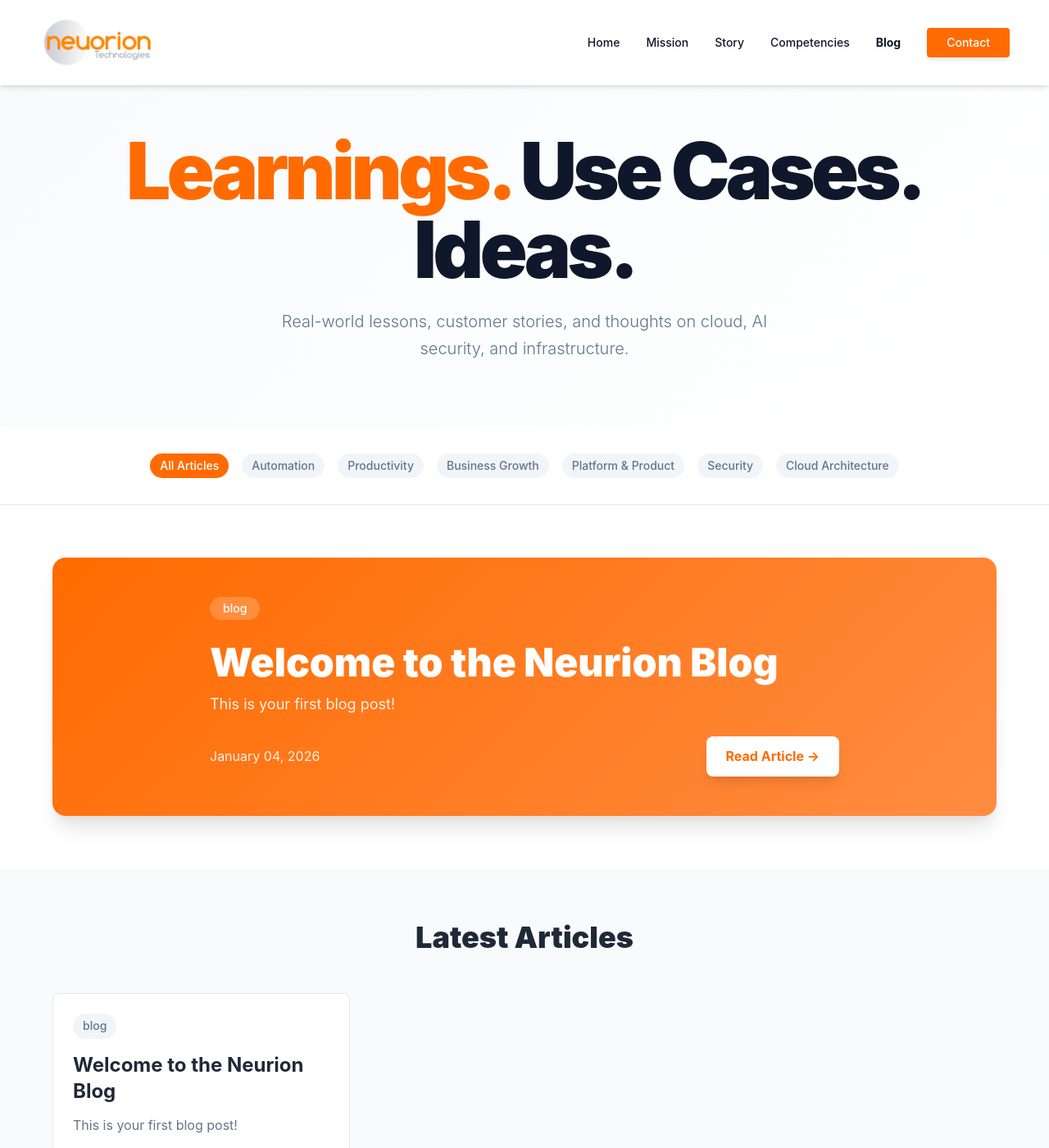
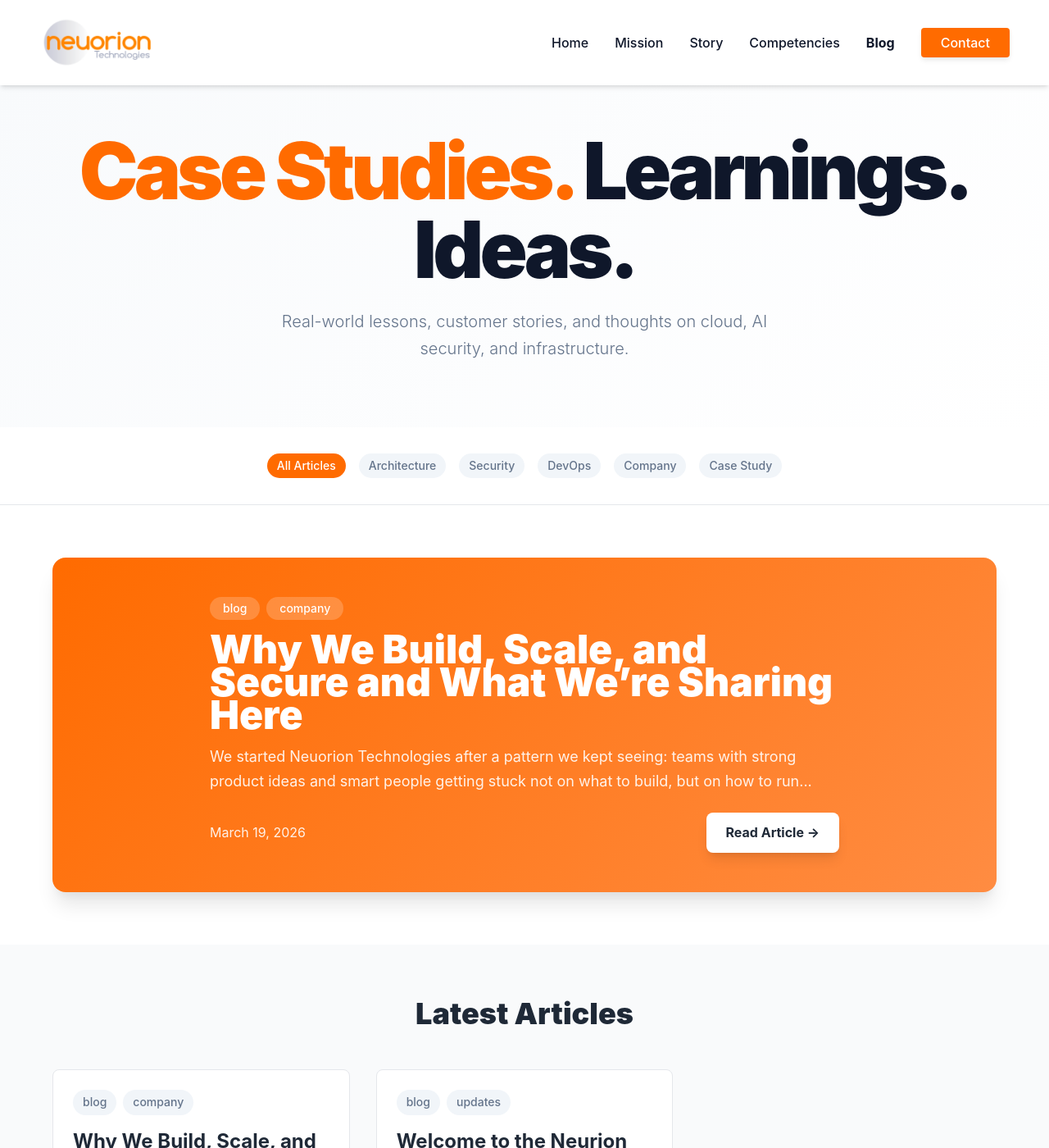
Before and after one commit to neuorion/neuorion.github.io, a Jekyll site: the page built from blog/index.md, in a window 1280 px wide and 1400 px high. Shown: the whole window at 82% size. Built offline with Jekyll 4.4.1, drawn with Linux system fonts in a browser that asks for light colours; some of the changed text lies outside the part shown.

Commit message:
Added blog announcement post

```diff
--- a/_includes/header.html
+++ b/_includes/header.html
@@ -60,6 +60,7 @@ upgrade-insecure-requests;
         .bg-orange { background-color: var(--brand-orange); }
         a { transition: color 0.2s ease; text-decoration: none; }
         a:hover { color: var(--brand-orange); }
+        .featured-post a.featured-read-link:hover { background-color: #f3f4f6 !important; color: #111827 !important; }
 
         /* Current page nav link – same highlight for Home, Blog, etc. */
         nav.fixed:not(.mobile-menu) a.nav-current {
@@ -95,7 +96,7 @@ upgrade-insecure-requests;
             nav.fixed:not(.mobile-menu) .hidden.md\:flex {
                 display: flex;
                 gap: 2rem; /* same as live neuorion.com (Tailwind space-x-8) */
-                font-size: 0.875rem;
+                font-size: 1rem;
                 font-weight: 500;
                 align-items: center;
             }
@@ -203,6 +205,7 @@ upgrade-insecure-requests;
             overflow-y: auto;
             display: flex;
             flex-direction: column;
+            gap: 0;
         }
 
         .mobile-menu.active {
@@ -213,6 +216,8 @@ upgrade-insecure-requests;
             display: block;
             width: 100%;
             padding: 1rem 1.5rem;
+            font-size: 1rem;
+            font-weight: 500;
             color: var(--text-dark);
             text-decoration: none;
             border-bottom: 1px solid #f3f4f6;
@@ -333,7 +338,7 @@ upgrade-insecure-requests;
         <div class="flex items-center space-x-3">
             <a href="{{ site.url }}{{ site.baseurl }}/" aria-label="Neuorion home" class="nav-logo-link"><img src="/assets/images/logo.png" alt="Neuorion Logo" class="h-16"></a>
         </div>
-        <div class="hidden md:flex space-x-8 text-sm font-medium items-center nav-links">
+        <div class="hidden md:flex space-x-8 font-medium items-center nav-links">
             <a href="/" class="hover:text-orange-500 transition nav-link" data-nav="home">Home</a>
             <a href="/#mission" class="hover:text-orange-500 transition nav-link">Mission</a>
             <a href="/#story" class="hover:text-orange-500 transition nav-link">Story</a>
@@ -417,7 +422,17 @@ upgrade-insecure-requests;
             });
         }
 
-        // Logo link always goes to site root; highlight menu item only on click
+        // Blog link: when already on blog index, avoid full reload – just scroll to top
+        (function() {
+            document.addEventListener('click', function(e) {
+                var a = e.target && e.target.closest('a[href="/blog/"]');
+                if (!a || window.location.pathname !== '/blog/') return;
+                e.preventDefault();
+                window.scrollTo({ top: 0, behavior: 'smooth' });
+            }, true);
+        })();
+
+        // Logo link always goes to site root; highlight current nav item by path and on click
         (function() {
             var logoLink = document.querySelector('nav.fixed:not(.mobile-menu) .nav-logo-link');
             if (logoLink) {
--- /dev/null
+++ b/blog/_posts/2026-03-19-why-we-build-scale-secure.md
@@ -0,0 +1,42 @@
+---
+layout: post
+title: "Why We Build, Scale, and Secure and What We’re Sharing Here"
+date: 2026-03-19
+categories: company
+author: Neuorion Technologies
+---
+
+We started Neuorion Technologies after a pattern we kept seeing: teams with strong product ideas and smart people getting stuck not on *what* to build, but on *how* to run it safely at scale. Cloud and AI made the art of the possible huge—and the gap between “it works on my machine” and “reliable, secure, explainable to customers and auditors” got bigger.
+
+Here we share what we’ve learned in the field: the problems we’ve seen, what worked (and what didn’t), and the technology choices we made and why. We have in mind future customers, technical leads, and partners—people who care about *how* things are built, not just that they work once.
+
+---
+
+## Build. Scale. Secure.
+
+Three words that guide how we work with organizations in the AI and cloud era.
+
+**Build:** We help teams design and modernize cloud architectures for AI and data-intensive workloads. The goal is systems that are production-ready from day one—aligned with well-architected patterns and real operational constraints across AWS, GCP, Azure, and others—not experiments that never leave the lab.
+
+**Scale:** Growth often runs into fragmented systems, legacy security models, and manual processes. We focus on scalability, high availability, and automation so organizations can grow without trading control for speed. That means thinking about cost, blast radius, and failure modes up front, not after an incident.
+
+**Secure:** Innovation and security can—and must—go together. We help protect data, models, and workloads across the full lifecycle so you can move fast and stay trusted by customers and regulators. Our approach is to layer security (account, environment, service) and to prefer zero-trust and least-privilege patterns that hold up in audits and in practice.
+
+---
+
+## What You’ll Find on This Blog
+
+We’ll write about **real challenges and learnings:** problem statements at a high level, the technology we used and *why*, and how we got to the solution. We’ll reference established best practices and use-cases (e.g. financial services, healthcare, SaaS at scale) where they apply, so you can see how our experience translates to your context.
+
+Topics will include:
+
+- **Architecture and cost:** dev vs prod without sacrificing safety, prototype-to-production on one footprint, networking (egress, private vs public), hybrid data (in-cloud vs external)—across AWS, GCP, Azure, and others.
+- **Security and operations:** zero-trust on public cloud, edge security (CDN, WAF, HTTPS), layered security and identity, disaster recovery and backup.
+- **AI/ML and data:** model deployment, MLOps, data pipelines, vector stores and RAG—getting from experiment to production.
+- **Platform and delivery:** IaC (e.g. Terraform) at scale, CI/CD with OIDC and least-privilege, containers and serverless, observability and ops.
+
+Posts will stay practical and grounded in what we’ve seen work (and fail) with customers and partners. If you’re building, scaling, or securing systems in the AI era, we want this to be a place where our experience actually helps.
+
+---
+
+Thanks for being here. To discuss your own challenges or opportunities, [get in touch](/#contact).
--- a/blog/index.md
+++ b/blog/index.md
@@ -227,6 +227,9 @@ a {
 .hover\:bg-gray-100:hover { background-color: #f3f4f6; }
 .hover\:bg-orange-600:hover { background-color: #ea580c; }
 .hover\:text-orange-500:hover { color: #f97316; }
+.hover\:text-gray-900:hover { color: #111827; }
+.text-gray-900 { color: #111827; }
+.featured-post .featured-read-link:hover { background-color: #f3f4f6 !important; color: #111827 !important; }
 
 /* Additional text sizes */
 .text-2xl { font-size: 1.5rem; line-height: 2rem; }
@@ -364,7 +367,7 @@ footer .inline-flex {
 <section class="blog-hero py-20 px-6">
     <div class="max-w-6xl text-center" style="margin-left: auto; margin-right: auto;">
         <h1 class="text-6xl md:text-7xl font-black mb-6 tracking-tighter leading-none">
-            <span class="logo-text-orange">Learnings.</span> Use Cases. Ideas.
+            <span class="logo-text-orange">Case Studies.</span> Learnings. Ideas.
         </h1>
         <p class="text-slate text-xl max-w-3xl leading-relaxed font-light" style="margin: 0 auto; max-width: 42rem;">
             Real-world lessons, customer stories, and thoughts on cloud, AI security, and infrastructure.
@@ -375,14 +378,13 @@ footer .inline-flex {
 <!-- Categories Navigation -->
 <section class="py-8 px-6 bg-white border-b border-gray-200">
     <div class="max-w-6xl mx-auto">
-        <div class="flex flex-wrap justify-center gap-4">
-            <a href="/blog/" class="category-tag bg-orange text-white">All Articles</a>
-            <a href="/blog/#automation" class="category-tag">Automation</a>
-            <a href="/blog/#productivity" class="category-tag">Productivity</a>
-            <a href="/blog/#business" class="category-tag">Business Growth</a>
-            <a href="/blog/#platform" class="category-tag">Platform & Product</a>
-            <a href="/blog/#security" class="category-tag">Security</a>
-            <a href="/blog/#cloud" class="category-tag">Cloud Architecture</a>
+        <div class="flex flex-wrap justify-center gap-4" id="categoryFilters">
+            <a href="/blog/" class="category-tag bg-orange text-white" data-filter="all">All Articles</a>
+            <a href="/blog/#architecture" class="category-tag" data-filter="architecture">Architecture</a>
+            <a href="/blog/#security" class="category-tag" data-filter="security">Security</a>
+            <a href="/blog/#devops" class="category-tag" data-filter="devops">DevOps</a>
+            <a href="/blog/#company" class="category-tag" data-filter="company">Company</a>
+            <a href="/blog/#case-study" class="category-tag" data-filter="case study">Case Study</a>
         </div>
     </div>
 </section>
@@ -394,9 +396,9 @@ footer .inline-flex {
     <div class="max-w-6xl mx-auto">
         <div class="featured-post rounded-2xl p-12 shadow-xl">
             <div class="max-w-3xl">
-                <div class="mb-4">
-                    {% for category in featured_post.categories limit: 1 %}
-                    <span class="inline-block px-4 py-1 bg-white bg-opacity-20 text-white rounded-full text-sm font-medium mb-4">
+                <div class="mb-4 flex flex-wrap gap-2">
+                    {% for category in featured_post.categories %}
+                    <span class="inline-block px-4 py-1 bg-white bg-opacity-20 text-white rounded-full text-sm font-medium">
                         {{ category }}
                     </span>
                     {% endfor %}
@@ -418,7 +420,7 @@ footer .inline-flex {
                         </time>
                     </div>
                     <a href="{{ featured_post.url }}"
-                       class="px-6 py-3 bg-white text-orange-600 font-bold rounded-lg hover:bg-gray-100 transition shadow-lg">
+                       class="featured-read-link px-6 py-3 bg-white text-gray-800 font-bold rounded-lg transition shadow-lg">
                         Read Article →
                     </a>
                 </div>
@@ -434,13 +436,14 @@ footer .inline-flex {
         <h2 class="text-4xl font-black text-gray-800 mb-12 text-center">Latest Articles</h2>
 
         {% if site.posts.size > 0 %}
-        <div class="grid md:grid-cols-2 lg:grid-cols-3 gap-8">
+        <div class="grid md:grid-cols-2 lg:grid-cols-3 gap-8" id="postsGrid">
             {% for post in site.posts %}
-            <article class="post-card bg-white rounded-lg p-6" style="display: flex; flex-direction: column; height: 100%;">
+            {% assign post_cats = post.categories | join: " " %}
+            <article class="post-card bg-white rounded-lg p-6" style="display: flex; flex-direction: column; height: 100%;" data-categories="{{ post_cats }}">
                 <div style="flex: 1; display: flex; flex-direction: column;">
-                    <div class="mb-4">
+                    <div class="mb-4 flex flex-wrap gap-2">
                         {% if post.categories %}
-                            {% for category in post.categories limit: 1 %}
+                            {% for category in post.categories %}
                             <span class="category-tag">{{ category }}</span>
                             {% endfor %}
                         {% endif %}
```
Also changed, not shown: other parts of _includes/header.html (+18 -2 lines), other parts of blog/index.md (+52 -0 lines), _layouts/post.html (+19 -8 lines), blog/_layouts/post.html (+5 -4 lines), index.html (+5 -2 lines).
